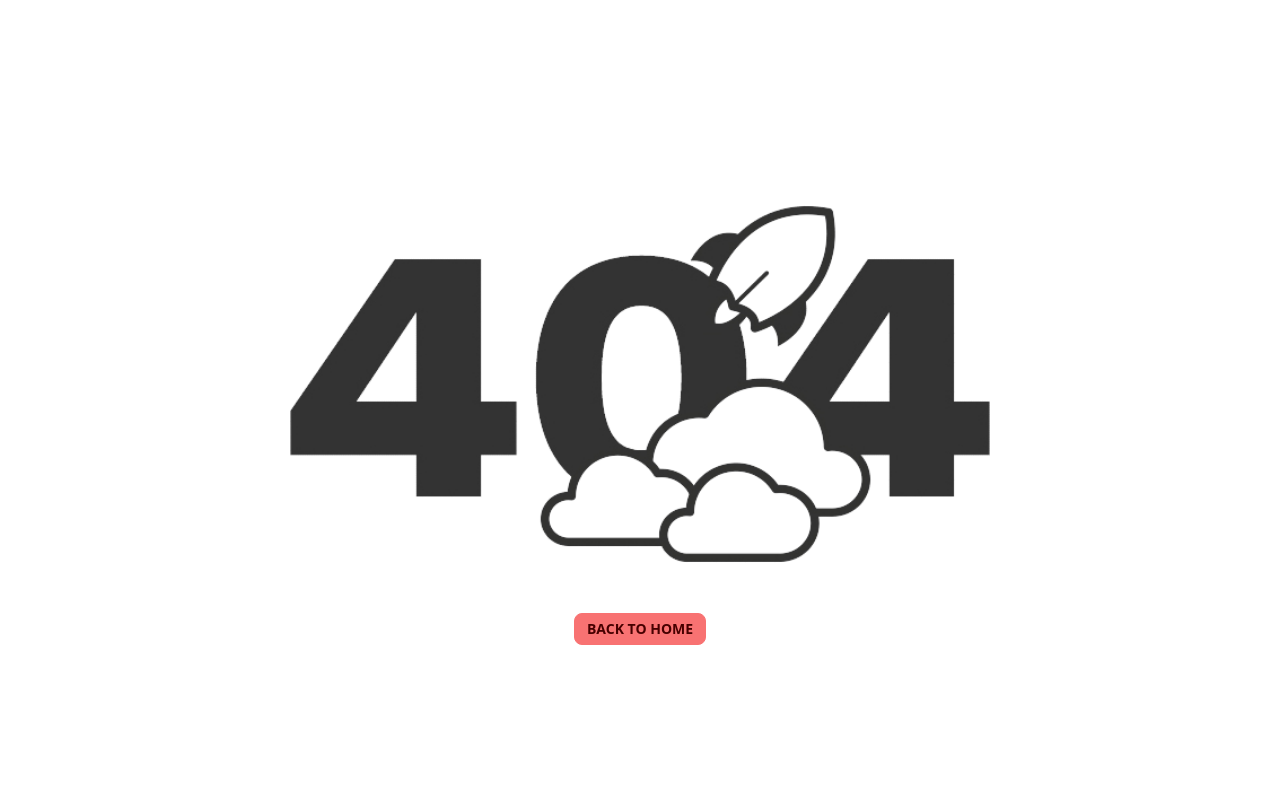
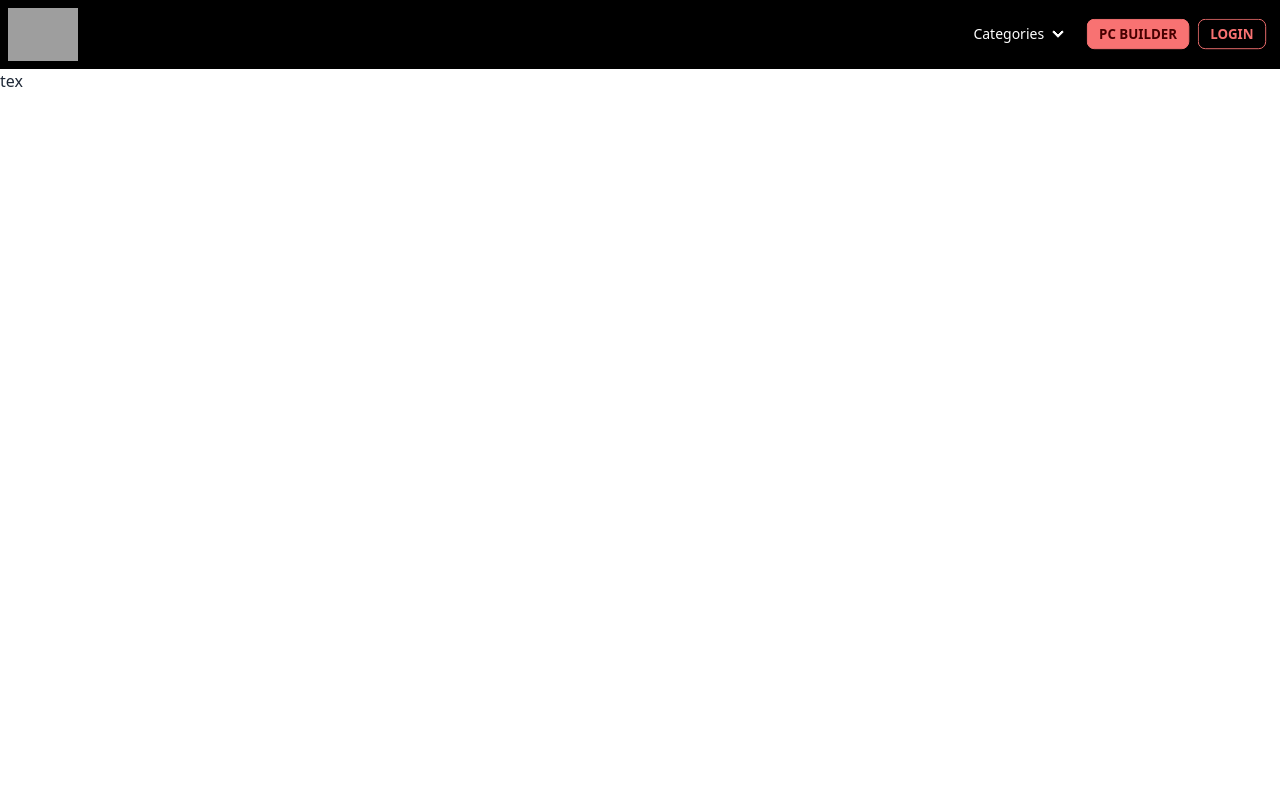
Before and after one commit to majharul-web/pc-builder, a Next.js app: page /pc-builder in a window 1280 px wide. Before the commit this address had no page. Shown: the top 800 px of the page. Built offline with nearby package versions, Linux system fonts and the light colour scheme; no server answers; grey boxes are pictures that could not be loaded.

Commit message:
github auth done

```diff
--- a/src/components/Shared/Navbar.js
+++ b/src/components/Shared/Navbar.js
@@ -1,8 +1,12 @@
 import Image from "next/image";
 import Link from "next/link";
 import logoImg from "@/assets/images/logo.png";
+import { useSession, signIn, signOut } from "next-auth/react";
+import { useRouter } from "next/router";
 
 const Navbar = () => {
+  const router = useRouter();
+  const { data: session } = useSession();
   return (
     <div className='flex justify-center items-center bg-black'>
       <div className='container '>
@@ -30,16 +34,27 @@ const Navbar = () => {
                 className='menu menu-sm dropdown-content mt-3 z-[1] p-2 shadow bg-base-100 rounded-box w-52'
               >
                 <li>
-                  <button className='my-1 btn btn-sm btn-error'>PC Builder </button>
+                  <button onClick={() => router.push("/pc-builder")} className='my-1 btn btn-sm btn-error'>
+                    PC Builder{" "}
+                  </button>
                 </li>
+
+                {session?.user ? (
+                  <li>
+                    <button onClick={() => signOut()} className='my-1 btn btn-sm btn-outline btn-error'>
+                      Logout
+                    </button>
+                  </li>
+                ) : (
+                  <li>
+                    <Link href='/login'>
+                      <button className='mx-1 btn btn-sm btn-outline btn-error'>Login</button>
+                    </Link>
+                  </li>
+                )}
+
                 <li>
-                  <button className='my-1 btn btn-sm btn-outline btn-error'>Login</button>
-                </li>
-                <li>
-                  <button className='my-1 btn btn-sm btn-outline btn-error'>Logout</button>
-                </li>
-                <li>
-                  <ul className='menu menu-horizontal '>
+                  <ul className='menu menu-horizontal' style={{ zIndex: "1" }}>
                     <li>
                       <details>
                         <summary className='text-error hover:text-white' tabIndex={1}>
@@ -118,9 +133,20 @@ const Navbar = () => {
                   </details>
                 </li>
               </ul>
-              <button className='mx-1 btn btn-sm btn-error'>PC Builder </button>
-              <button className='mx-1 btn btn-sm btn-outline btn-error'>Login</button>
-              <button className='mx-1 btn btn-sm btn-outline btn-error'>Logout</button>
+
+              <Link href='/pc-builder'>
+                <button className='my-1 btn btn-sm btn-error'>PC Builder </button>
+              </Link>
+
+              {session?.user ? (
+                <button onClick={() => signOut()} className='mx-1 btn btn-sm btn-outline btn-error'>
+                  Logout
+                </button>
+              ) : (
+                <Link href='/login'>
+                  <button className='mx-1 btn btn-sm btn-outline btn-error'>Login</button>
+                </Link>
+              )}
             </div>
           </div>
         </div>
--- a/src/pages/_app.js
+++ b/src/pages/_app.js
@@ -1,7 +1,8 @@
 import "@/styles/globals.css";
+import { SessionProvider } from "next-auth/react";
 
-export default function App({ Component, pageProps }) {
+export default function App({ Component, pageProps: { session, ...pageProps } }) {
   const getLayout = Component.getLayout || ((page) => page);
 
-  return getLayout(<Component {...pageProps} />);
+  return <SessionProvider session={session}>{getLayout(<Component {...pageProps} />)}</SessionProvider>;
 }
--- /dev/null
+++ b/src/pages/login.js
@@ -0,0 +1,33 @@
+import Image from "next/image";
+import Link from "next/link";
+import logoImg from "@/assets/images/footer-logo.png";
+import { signIn } from "next-auth/react";
+
+const login = () => {
+  return (
+    <div>
+      <section class='bg-base-200'>
+        <div class='flex flex-col items-center justify-center px-6 py-8 mx-auto md:h-screen lg:py-0'>
+          <Link href='/' className='py-10'>
+            <Image src={logoImg} width={100} height={100} alt='PCB' style={{ objectFit: "contain" }} />
+          </Link>
+          <div class='w-full bg-white rounded-lg shadow dark:border md:mt-0 sm:max-w-md xl:p-0'>
+            <div class='p-6 space-y-4 md:space-y-6 sm:p-8 text-center '>
+              <h3 class='text-xl font-bold leading-tight tracking-tight text-gray-900 md:text-2xl '>
+                Sign in to your account
+              </h3>
+              <button
+                onClick={() => signIn("github", { callbackUrl: "http://localhost:3000/" })}
+                className=' btn btn-sm btn-error'
+              >
+                Sign with Github
+              </button>
+            </div>
+          </div>
+        </div>
+      </section>
+    </div>
+  );
+};
+
+export default login;
--- /dev/null
+++ b/src/pages/pc-builder.js
@@ -0,0 +1,15 @@
+import RootLayout from "@/components/Layouts/RootLayout";
+
+const PcBuilder = () => {
+  return (
+    <div>
+      <h3>tex</h3>
+    </div>
+  );
+};
+
+export default PcBuilder;
+
+PcBuilder.getLayout = function getLayout(page) {
+  return <RootLayout>{page}</RootLayout>;
+};
```
